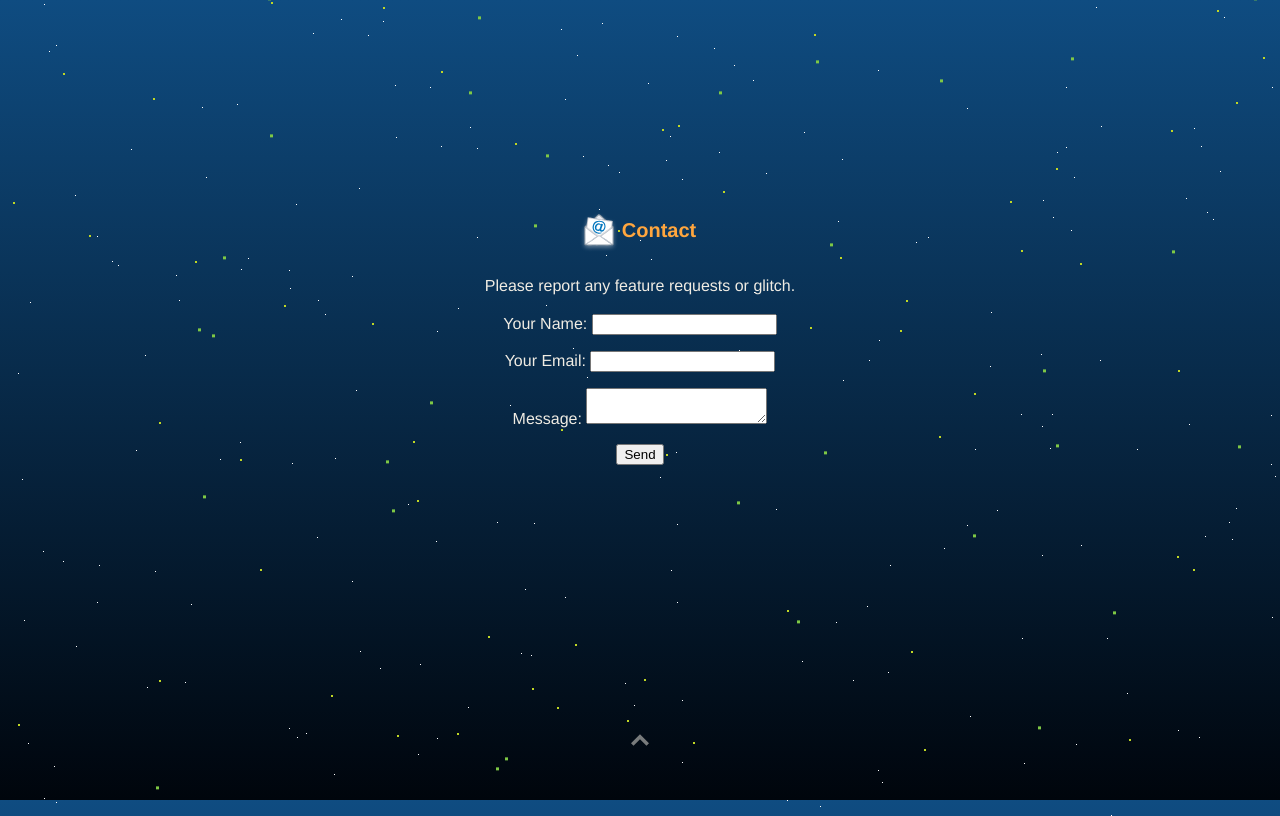
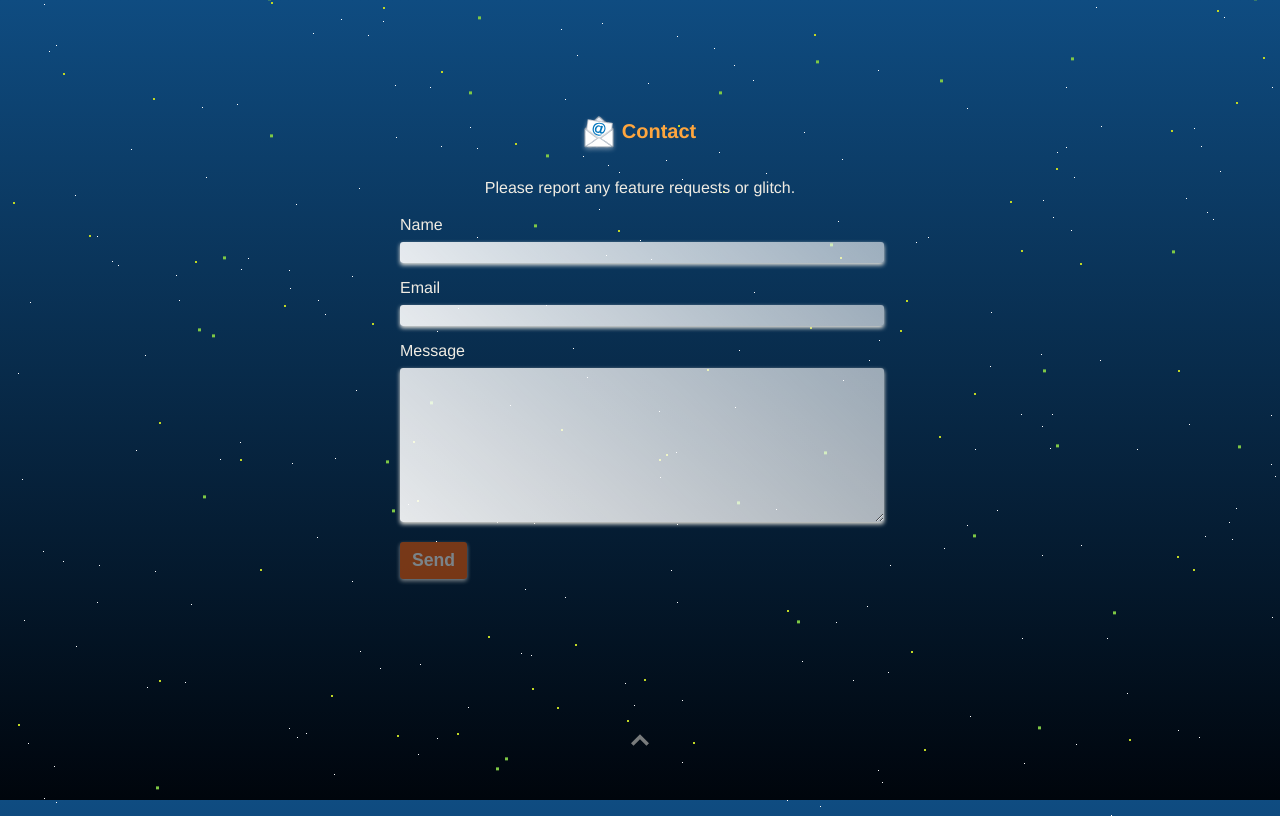
Before and after one commit to Sakaki-Ya/amlar, a React (Create React App) app: page /contact in a window 1280 px wide. Built offline with nearby package versions, Linux system fonts and the light colour scheme; what emotion-reset would draw is missing.

Commit message:
フォームのテスト

```diff
--- a/src/components/Contact.tsx
+++ b/src/components/Contact.tsx
@@ -1,6 +1,5 @@
 /** @jsx jsx */
 import React, { useState } from "react";
-import { useHistory } from "react-router-dom";
 import { jsx, css } from "@emotion/core";
 import colors from "./Colors";
 
@@ -27,12 +26,6 @@ const Contact: React.FC = () => {
       return;
     }
     setForms([name, mail, true]);
-  };
-
-  const history = useHistory();
-  const send = () => {
-    alert("Sent successfully. Thank you.");
-    history.push("/");
   };
 
   return (
@@ -85,48 +78,30 @@ const Contact: React.FC = () => {
         <h2 css={contact__h2}>Contact</h2>
       </div>
       <p css={contact__text}>Please report any feature requests or glitch.</p>
-      <form name="contact" method="post">
+      <form name="contact" method="post" action="/" css={contact__form}>
         <input type="hidden" name="form-name" value="contact" />
-        <p>
-          <label>Your Name: <input type="text" name="name" /></label>
-        </p>
-        <p>
-          <label>Your Email: <input type="email" name="email" /></label>
-        </p>
-        <p>
-          <label>Message: <textarea name="message"></textarea></label>
-        </p>
-        <p>
-          <button type="submit">Send</button>
-        </p>
-      </form>
-      {/* <form name="contact" method="post" css={contact__form}>
-        <input type="hidden" name="contact" value="contact" />
-        <section css={contact__section}>
-          <label><p>Name</p><input type="text" name="name" css={contact__input}
-            onChange={checkName} /></label>
-        </section>
-        <section css={contact__section}>
+        <div css={contact__section}>
+          <label>
+            <p>Name</p>
+            <input type="text" name="name" css={contact__input} onChange={checkName} />
+          </label>
+        </div>
+        <div css={contact__section}>
           <label>
             <p>Email</p>
-            <input
-              type="email"
-              name="email"
-              css={contact__input}
-              onChange={checkMail}
-            />
+            <input type="email" name="email" css={contact__input} onChange={checkMail} />
           </label>
-        </section>
-        <section css={contact__section}>
+        </div>
+        <div css={contact__section}>
           <label>
-            <p>Message</p>
-            <textarea
-              name="message"
-              css={contact__input}
-              onChange={checkMessage}
-            />
+            <p>Message</p><textarea name="message" css={contact__input} onChange={checkMessage} />
           </label>
-        </section>
+        </div>
+        <div css={contact__sendSection}>
+          <button type="submit" css={contact__send} disabled={forms.some(boolean => !boolean)}>Send</button>
+        </div>
+      </form>
+      {/*
         <section css={contact__sendSection}>
           <button
             type="submit"
```
